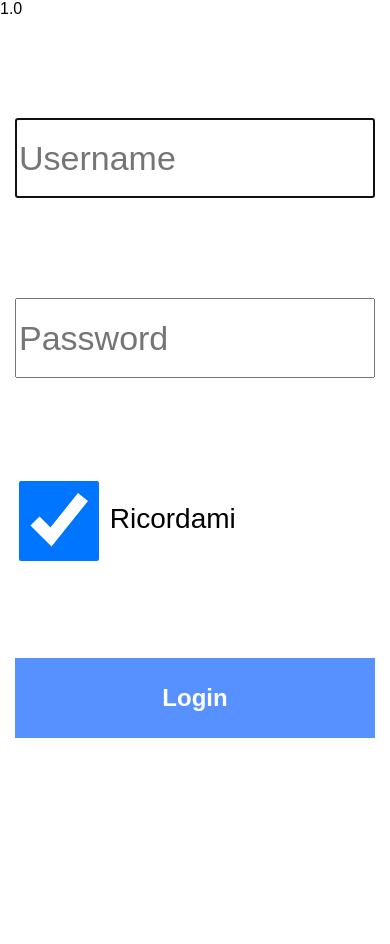
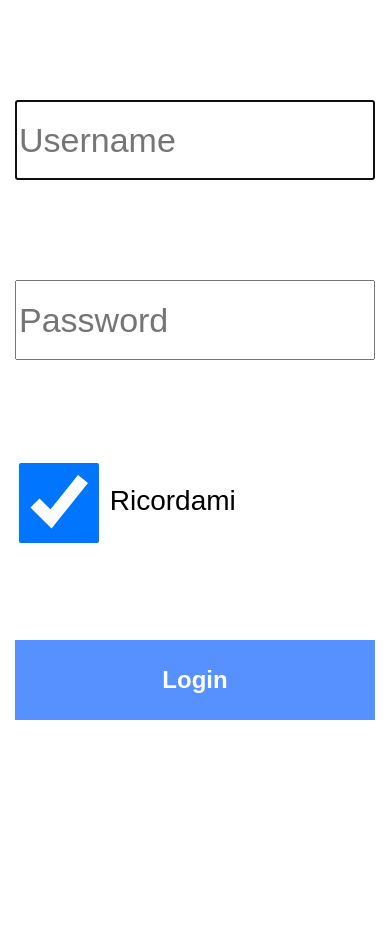
Before and after one commit to mbarsocchi/theaterBooking, a PHP site: page / in a window 390 px wide. Before the commit the page ends 738 px from the top, so only its background shows below. Run offline with PHP 8.4, Linux system fonts and the light colour scheme.

Commit message:
fix mobile view

```diff
--- a/view/part_meta_head.php
+++ b/view/part_meta_head.php
@@ -1,4 +1,4 @@
-<?php echo $version="1.0"; ?>
+<?php $version="1.0"; ?>
 <!DOCTYPE html>
 <html>
     <head>
```
